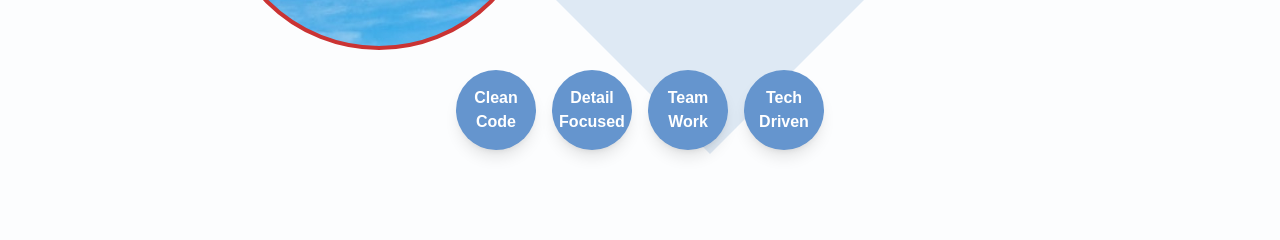
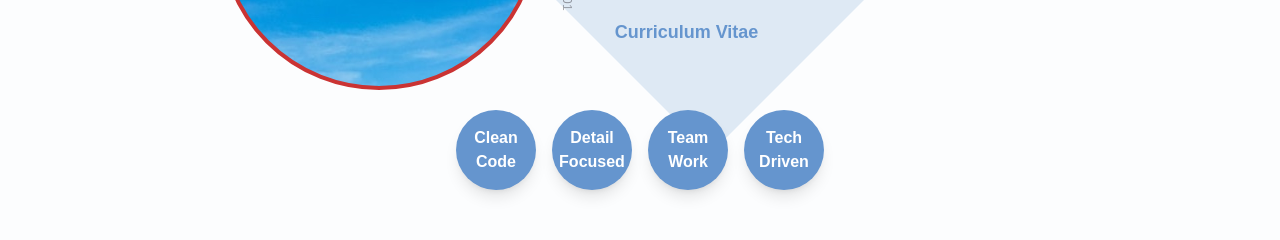
Before and after one commit to williamo1099/Portfolio, a Next.js app: page /about-me in a window 1280 px wide. Shown: the part 396-636 px from the top of the page. Built offline with nearby package versions, Linux system fonts and the light colour scheme.

Commit message:
Fixing minor view bug in About Me

```diff
--- a/app/about-me/components/trait-list.js
+++ b/app/about-me/components/trait-list.js
@@ -4,7 +4,7 @@ import { traits } from "@/data/traits";
 
 export default function TraitList() {
   return (
-    <div className="flex flex-row space-x-4 items-center justify-center w-full mb-20">
+    <div className="flex flex-row space-x-4 items-center justify-center w-full mb-20 lg:mb-0">
       {traits.map((trait, index) => (
         <TraitCircle key={index} trait={trait} />
       ))}
```
